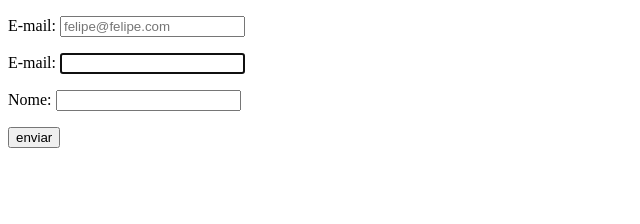
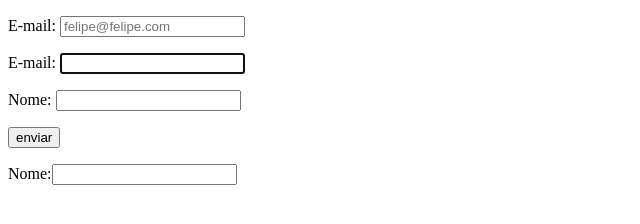
Before and after one commit to felipepatente/HTML5-A-Linguagem-de-Marcacao-que-Revolucionou-a-Web, a plain HTML site: page HTML5 - A Linguagem de Marcação que Revolucionou a Web/Capítulo 6 - Formulários/index.html in a window 1280 px wide. Shown: the whole page, without its empty margins (0-640 px from the left). Drawn offline with Linux system fonts and the light colour scheme.

Commit message:
Utilizando o atributo autocomplete

```diff
--- a/HTML5 - A Linguagem de Marcação que Revolucionou a Web/Capítulo 6 - Formulários/index.html
+++ b/HTML5 - A Linguagem de Marcação que Revolucionou a Web/Capítulo 6 - Formulários/index.html
@@ -18,6 +18,9 @@
 		<input type="submit" name="enviar" value="enviar">
 	</form>
 
-
+	<!-- O atributo autocomplete destina-se a padronizar o comportamento de autopreenchimento -->
+	<form method="get" action="">
+		<p><label>Nome:<input type="text" name="nome" autocomplete="on"></label></p>
+	</form>
 </body>
 </html>
```
